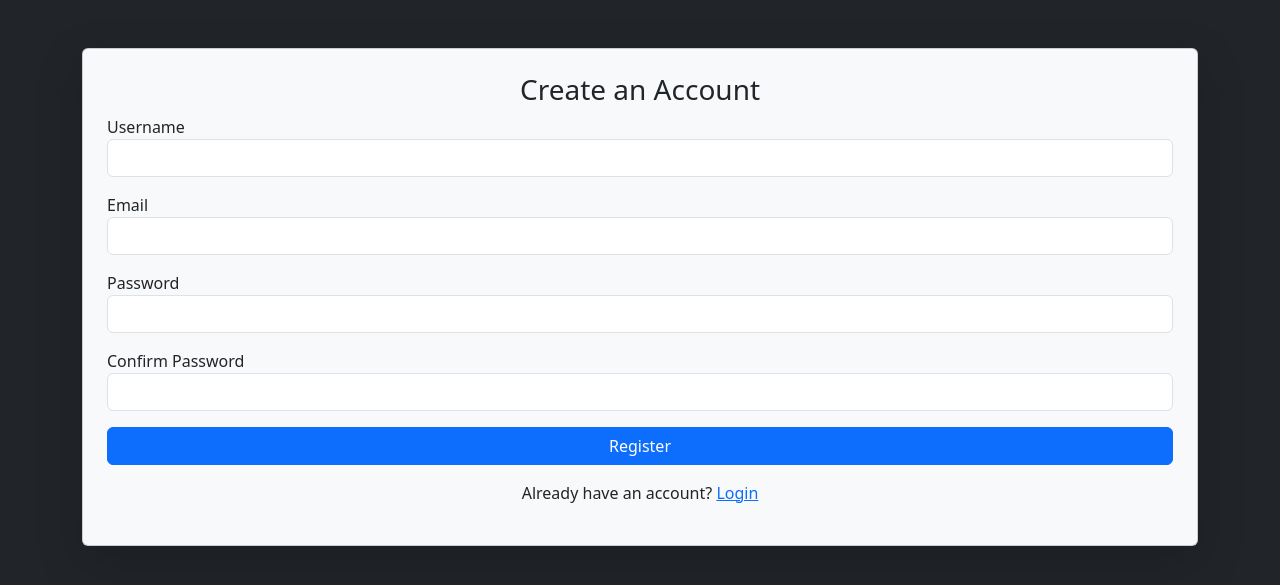
After one commit to Catalan1924/ChatApp, a Django app: page /accounts/register/ in a window 1280 px wide. The commit adds this page. Shown: the top 585 px of the page. Run offline with Django 5.2, Linux system fonts and the light colour scheme.

```diff
--- /dev/null
+++ b/accounts/templates/accounts/register.html
@@ -0,0 +1,37 @@
+<!DOCTYPE html>
+<html lang="en">
+<head>
+    <meta charset="UTF-8">
+    <meta name="viewport" content="width=device-width, initial-scale=1.0">
+    <title>Register | ChatApp</title>
+    <link href="https://cdn.jsdelivr.net/npm/bootstrap@5.3.2/dist/css/bootstrap.min.css" rel="stylesheet">
+</head>
+<body class="bg-dark text-light">
+<div class="container mt-5">
+    <div class="card p-4 shadow-lg bg-light text-dark">
+        <h3 class="text-center">Create an Account</h3>
+        <form method="POST">
+            {% csrf_token %}
+            <div class="mb-3">
+                <label>Username</label>
+                <input type="text" name="username" class="form-control" required>
+            </div>
+            <div class="mb-3">
+                <label>Email</label>
+                <input type="email" name="email" class="form-control" required>
+            </div>
+            <div class="mb-3">
+                <label>Password</label>
+                <input type="password" name="password" class="form-control" required>
+            </div>
+            <div class="mb-3">
+                <label>Confirm Password</label>
+                <input type="password" name="confirm_password" class="form-control" required>
+            </div>
+            <button class="btn btn-primary w-100">Register</button>
+        </form>
+        <p class="mt-3 text-center">Already have an account? <a href="{% url 'login' %}">Login</a></p>
+    </div>
+</div>
+</body>
+</html>
--- /dev/null
+++ b/accounts/urls.py
@@ -0,0 +1,8 @@
+from django.urls import path
+from . import views
+
+urlpatterns = [
+    path('register/', views.register_view, name='register'),
+    path('login/', views.login_view, name='login'),
+    path('logout/', views.logout_view, name='logout'),
+]
--- a/accounts/views.py
+++ b/accounts/views.py
@@ -1,3 +1,44 @@
-from django.shortcuts import render
+from django.shortcuts import render, redirect
+from django.contrib.auth import authenticate, login, logout
+from django.contrib.auth.models import User
+from django.contrib import messages
 
-# Create your views here.
+def register_view(request):
+    if request.method == 'POST':
+        username = request.POST['username']
+        email = request.POST['email']
+        password = request.POST['password']
+        confirm_password = request.POST['confirm_password']
+
+        if password != confirm_password:
+            messages.error(request, "Passwords do not match!")
+            return redirect('register')
+
+        if User.objects.filter(username=username).exists():
+            messages.error(request, "Username already taken!")
+            return redirect('register')
+
+        user = User.objects.create_user(username=username, email=email, password=password)
+        login(request, user)
+        return redirect('home')
+
+    return render(request, 'accounts/register.html')
+
+def login_view(request):
+    if request.method == 'POST':
+        username = request.POST['username']
+        password = request.POST['password']
+        user = authenticate(request, username=username, password=password)
+
+        if user is not None:
+            login(request, user)
+            return redirect('home')
+        else:
+            messages.error(request, "Invalid username or password")
+            return redirect('login')
+
+    return render(request, 'accounts/login.html')
+
+def logout_view(request):
+    logout(request)
+    return redirect('login')
--- a/chatapp/settings.py
+++ b/chatapp/settings.py
@@ -37,6 +37,7 @@ INSTALLED_APPS = [
     'django.contrib.messages',
     'django.contrib.staticfiles',
     'chat',
+    'accounts'
 ]
 
 MIDDLEWARE = [
--- a/chatapp/urls.py
+++ b/chatapp/urls.py
@@ -4,4 +4,5 @@ from django.urls import path, include
 urlpatterns = [
     path('admin/', admin.site.urls),
     path('', include('chat.urls')),
+    path('accounts/', include('accounts.urls')),
 ]
```
Also changed, not shown: accounts/templates/accounts/login.html (added, +29 -0 lines), chat/templates/chat/home.html (+16 -8 lines), chat/templates/chat/room.html (+21 -8 lines), chat/views.py (+18 -2 lines).
